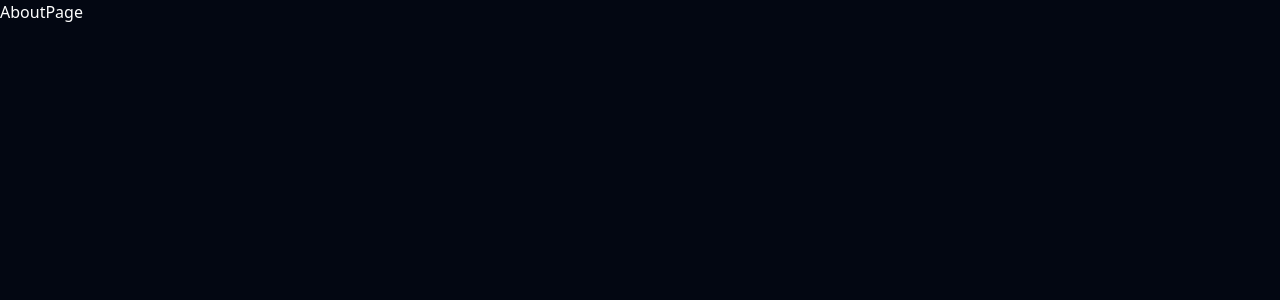
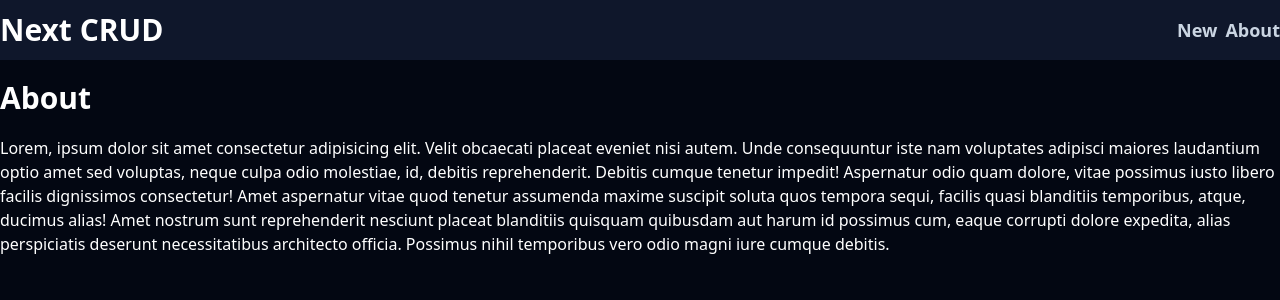
Before and after one commit to Rest02/Next-Crud, a Next.js app: page /about in a window 1280 px wide. Shown: the top 300 px of the page. Built offline with nearby package versions, Linux system fonts and the light colour scheme.

Commit message:
Navegación

```diff
--- a/src/app/about/page.jsx
+++ b/src/app/about/page.jsx
@@ -2,7 +2,10 @@ import React from 'react'
 
 function AboutPage() {
   return (
-    <div>AboutPage</div>
+    <section className='container mx-auto'>
+      <h3 className='text-3xl font-bold my-5'>About</h3>
+      <p>Lorem, ipsum dolor sit amet consectetur adipisicing elit. Velit obcaecati placeat eveniet nisi autem. Unde consequuntur iste nam voluptates adipisci maiores laudantium optio amet sed voluptas, neque culpa odio molestiae, id, debitis reprehenderit. Debitis cumque tenetur impedit! Aspernatur odio quam dolore, vitae possimus iusto libero facilis dignissimos consectetur! Amet aspernatur vitae quod tenetur assumenda maxime suscipit soluta quos tempora sequi, facilis quasi blanditiis temporibus, atque, ducimus alias! Amet nostrum sunt reprehenderit nesciunt placeat blanditiis quisquam quibusdam aut harum id possimus cum, eaque corrupti dolore expedita, alias perspiciatis deserunt necessitatibus architecto officia. Possimus nihil temporibus vero odio magni iure cumque debitis.</p>
+    </section>
   )
 }
 
--- a/src/app/layout.jsx
+++ b/src/app/layout.jsx
@@ -1,5 +1,6 @@
 import { Geist, Geist_Mono } from "next/font/google";
 import "./globals.css";
+import NavBar from "@/components/NavBar";
 
 const geistSans = Geist({
   variable: "--font-geist-sans",
@@ -19,6 +20,7 @@ export const metadata = {
 export default function RootLayout({ children }) {
   return (
     <html lang="en">
+      <NavBar/>
       <body
         className={`${geistSans.variable} ${geistMono.variable} antialiased`}
       >
--- /dev/null
+++ b/src/app/not-found.jsx
@@ -0,0 +1,17 @@
+import Link from "next/link";
+import React from "react";
+
+function NotFound() {
+  return (
+    <section className="flex h-[calc(100vh-7rem)] justify-center items-center">
+      <div className="text-center">
+        <h1 className="text-4xl font-bold">Not Found</h1>
+        <Link href="/" className=" text-slate-400 text-2xl mt-5">
+            Volver al inicio
+        </Link>
+      </div>
+    </section>
+  );
+}
+
+export default NotFound;
--- /dev/null
+++ b/src/components/NavBar.jsx
@@ -0,0 +1,27 @@
+import React from "react";
+import Link from "next/link";
+function NavBar() {
+  return (
+    <nav className="bg-slate-900">
+      <div className="container mx-auto flex justify-between items-center py-3">
+        <Link href="/">
+          <h3 className="font-bold text-3xl">Next CRUD</h3>
+        </Link>
+        <ul className="flex gap-x-2 text-lg font-bold">
+          <li>
+            <Link href="/new" className="text-slate-300 hover:text-slate-200">
+              New
+            </Link>
+          </li>
+          <li>
+            <Link href="/about" className="text-slate-300 hover:text-slate-200">
+              About
+            </Link>
+          </li>
+        </ul>
+      </div>
+    </nav>
+  );
+}
+
+export default NavBar;
```
